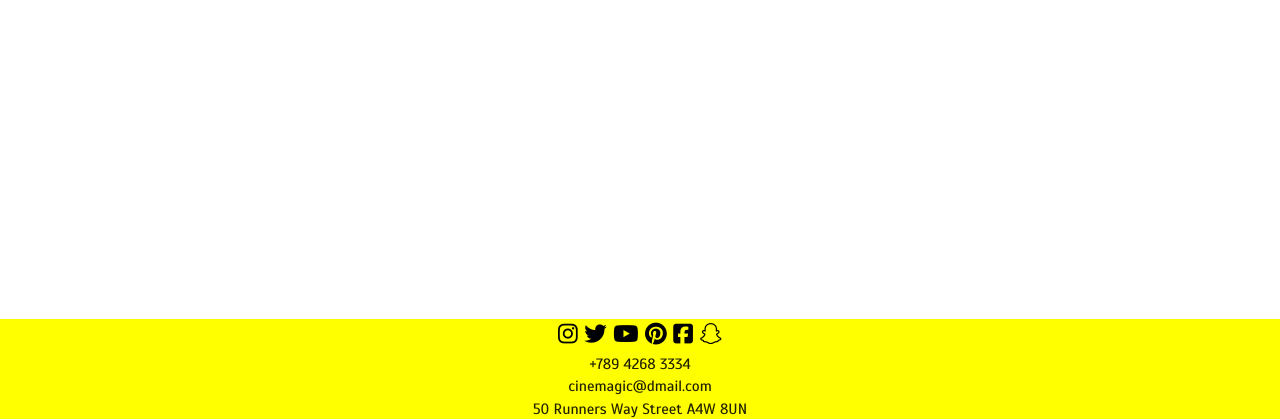
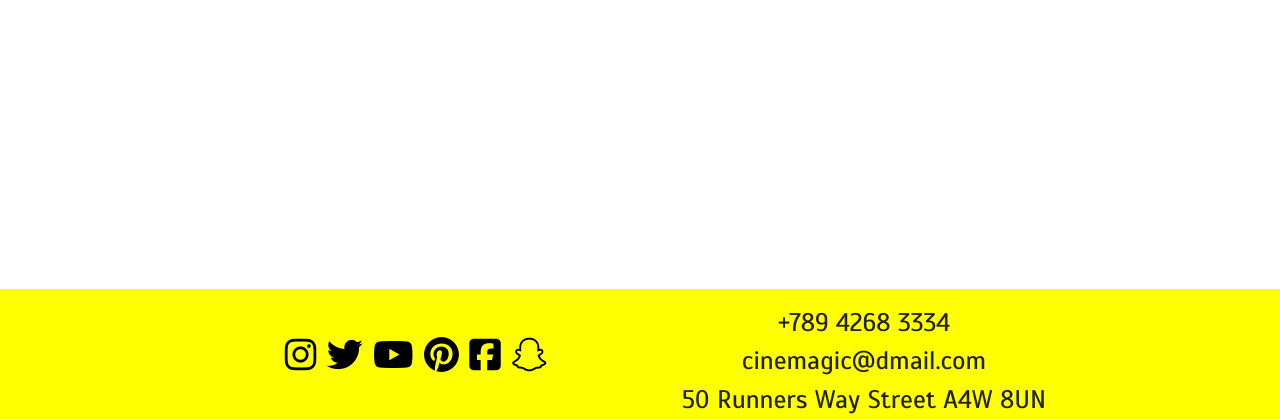
Before and after one commit to VioletViolaVi/Milestone-Project-3, a Flask app: page / in a window 1280 px wide. Shown: the part 381-801 px from the top of the page. Run offline with Flask 2, Linux system fonts and the light colour scheme; some libraries are stand-ins or nearby versions.

Commit message:
Made the footer responsive for larger screen sizes.

```diff
--- a/static/css/styles.css
+++ b/static/css/styles.css
@@ -48,7 +48,7 @@ nav {
 
 /* changes hover colour of sidenav */
 .sidenav li > a:hover {
-  background-color: rgb(180, 180, 3)
+  background-color: rgb(180, 180, 3);
 }
 
 /* designs link pages in side nav*/
@@ -74,7 +74,6 @@ nav {
 
 /* styles icons */
 #icons {
-  /* margin-top: 35px; */
   font-size: 1.5rem;
   padding: 0px;
   text-align: center;
@@ -88,20 +87,41 @@ nav {
 }
 
 /* removes bottom gap */
-.row{
-    margin-bottom: 0px;
+.row {
+  margin-bottom: 0px;
 }
-/************************************************************************* bootstrap breakpoints *************************************************************************/
+/************************************************************************* responsive breakpoints *************************************************************************/
 
-/* Small devices */
+/* Bootstrap: Small devices */
 @media (min-width: 576px) {
 }
 
-/* Medium devices  */
+/* accommodate materialize */
+@media (min-width: 601px) {
+  /************************************************************************* footer*/
+  /* stlyes footer background */
+  #socials {
+    height: 120px;
+  }
+
+  /* styles icons */
+  #icons {
+    font-size: 2rem;
+    margin-top: 35px;
+  }
+
+  /* styles contacts */
+  #contacts {
+    margin-top: 10px;
+    font-size: 1.3rem;
+  }
+}
+
+/* Bootstrap: Medium devices  */
 @media (min-width: 768px) {
 }
 
-/* Large devices */
+/* Bootstrap: Large devices */
 @media (min-width: 992px) {
   /************************************************************************* top nav */
   /* designs link pages in top nav */
@@ -115,7 +135,7 @@ nav {
     height: 10%;
   }
 
-  /* moves top nave links to the right */
+  /* moves top nav links to the right */
   #topNavLinksContainer {
     float: right;
     list-style: inline;
@@ -131,9 +151,55 @@ nav {
   .sidenav {
     width: 250px;
   }
+
+  /************************************************************************* footer*/
+  /* stlyes footer background */
+  #socials {
+    height: 130px;
+  }
+
+  /* styles icons */
+  #icons {
+    font-size: 2.4rem;
+    margin-top: 40px;
+  }
+
+  /* styles contacts */
+  #contacts {
+    margin-top: 15px;
+    font-size: 1.7rem;
+  }
+
+
+
+
+
+
+
+
+
+
+
+
+
+
+
+
+
+
+
+
+
+
+
+
+
+
+
+
 }
 
-/* Extra large devices */
+/* Bootstrap: Extra large devices */
 @media (min-width: 1200px) {
   /* bars button */
   .fas.fa-bars {
--- a/templates/base.html
+++ b/templates/base.html
@@ -64,7 +64,7 @@
         <div class="container">
 
             <div class="row">
-                <div class="col s12" id="icons">
+                <div class="col s12 m6" id="icons">
                     <a href="https://www.instagram.com/" target="_blank">
 		            	<i class="fab fa-instagram black-text accent-4"></i>
 		            </a>
@@ -85,7 +85,7 @@
 		            </a>
                 </div>
 
-       	        <div class="col s12" id="contacts">
+       	        <div class="col s12 m6" id="contacts">
                    <p>+789 4268 3334</p>
                     <p>cinemagic@dmail.com</p>
                     <p>50 Runners Way Street A4W 8UN</p>
```
